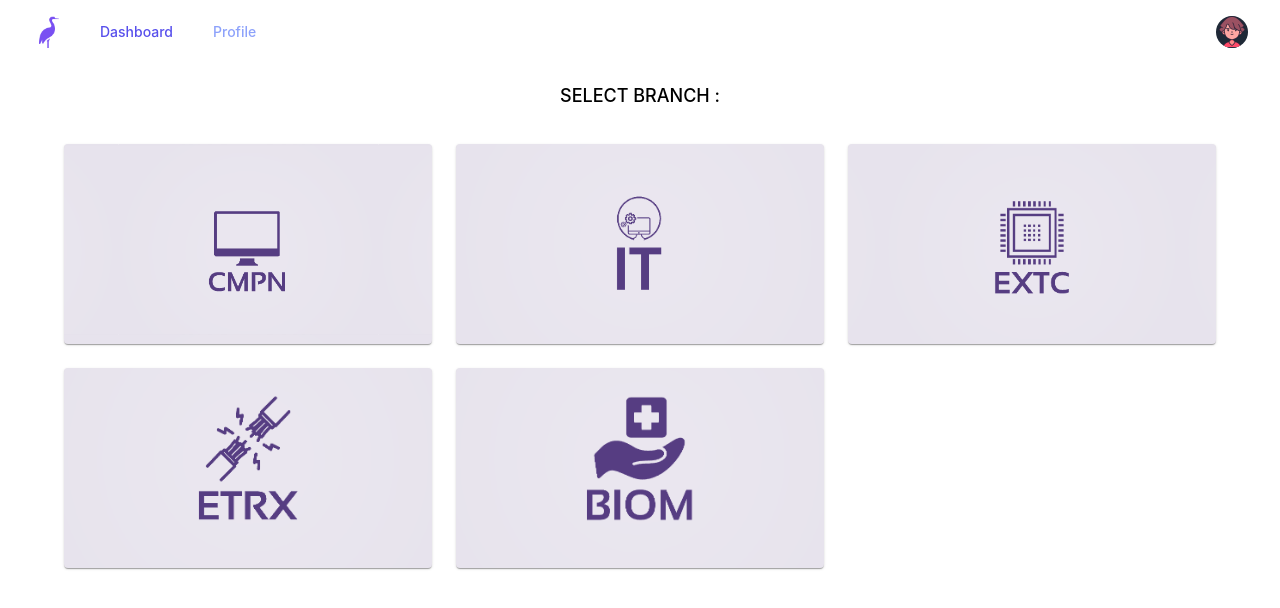
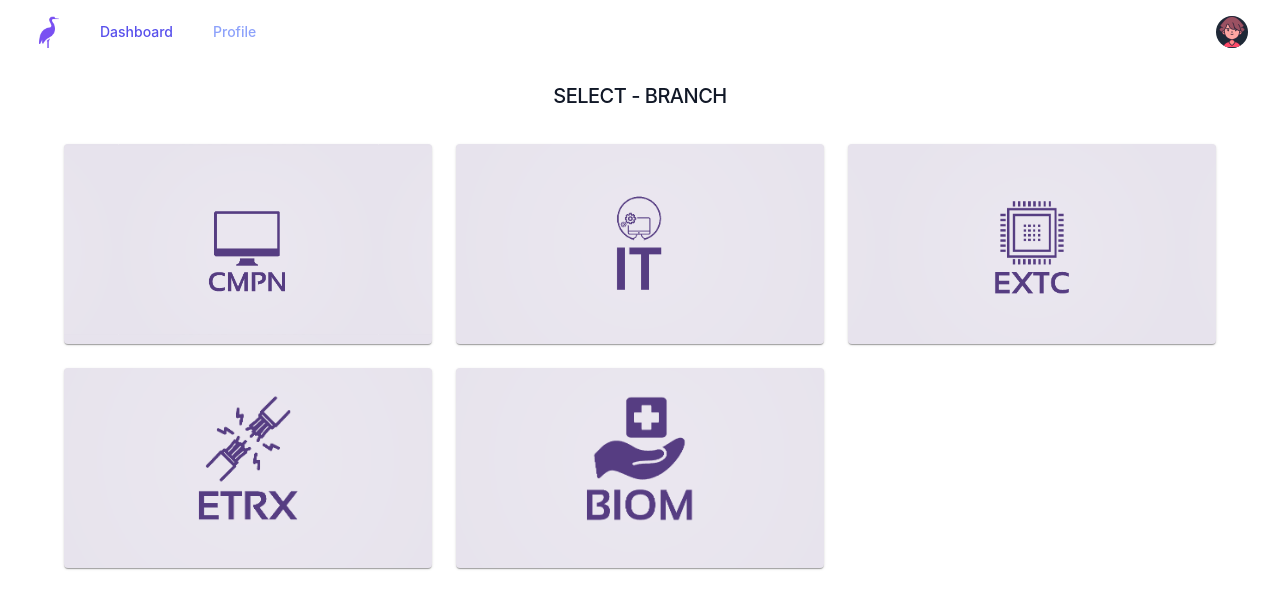
Before and after one commit to riyan1806/new_project, a React (Create React App) app: page /Dashboard in a window 1280 px wide. Shown: the top 608 px of the page. Built offline with nearby package versions, Linux system fonts and the light colour scheme.

Commit message:
1-12-2:02

```diff
--- a/src/components/DashboardTitle.js
+++ b/src/components/DashboardTitle.js
@@ -31,8 +31,8 @@ export default function Title(props) {
                         key={item.name}
                         href={item.href}
                         className={classNames(
-                          item.current ? ' text-black' : 'text-gray-300 hover:bg-gray-700 hover:text-white',
-                          'px-3 py-2 rounded-md text-lg font-medium'
+                          item.current ? 'text-xl font-bold tracking-tight text-gray-900 sm:text-xl md:text-xl' : 'text-gray-300 hover:bg-gray-700 hover:text-white',
+                          'px-3 py-2 rounded-md text-xl font-medium'
                         )}
                         aria-current={item.current ? 'page' : undefined}
                       >
--- a/src/components/DepartmentTable.js
+++ b/src/components/DepartmentTable.js
@@ -211,8 +211,8 @@ export default function DepartmentTable(props) {
                 <TRow >
                   <TableCell>2</TableCell>
                   <TableCell>Divya</TableCell>
-                  <TableCell>Surve</TableCell>
-                  <TableCell>divya.surve@vit.edu.in</TableCell>
+                  <TableCell>Nimbalkar</TableCell>
+                  <TableCell>divya.nimbalkar@vit.edu.in</TableCell>
                   <TableCell>CMPN</TableCell>
                   <TableCell>
                   {faculty2.map((faculty2) => (
--- a/src/pages/Teacher2.js
+++ b/src/pages/Teacher2.js
@@ -5,7 +5,7 @@ import TeacherInfo from "../components/Teacher_Info";
 export default function Teacher2(){
     return(
         <>
-        <TeacherInfo id="2"/>
+        <TeacherInfo id="2" dept='/Dashboard/Cmpn' pic='gs://faculty-availability-sys-888c8.appspot.com/dn.jpeg'/>
         <TeacherTable
         id="faculty/2/timetable"/>
         </>
--- a/src/pages/Teacher3.js
+++ b/src/pages/Teacher3.js
@@ -5,7 +5,7 @@ import TeacherInfo from "../components/Teacher_Info";
 export default function Teacher3(){
     return(
         <>
-        <TeacherInfo id="3"/>
+        <TeacherInfo id="3" dept='/Dashboard/Cmpn' pic='gs://faculty-availability-sys-888c8.appspot.com/sb.jpeg'/>
         <TeacherTable
         id="faculty/3/timetable"/>
         </>
--- a/src/pages/studentview.js
+++ b/src/pages/studentview.js
@@ -8,7 +8,7 @@ export default function Studentsview() {
     <div className="bg-white h-screen" >
 
       <MainscreenNavbar/>
-      <Title name="SELECT BRANCH :"/>
+      <Title name="SELECT - BRANCH"/>
       {/* <div className="flex grid-cols-2 h-screen"></div> */}
       <Dashboard/>
     </div>
```
